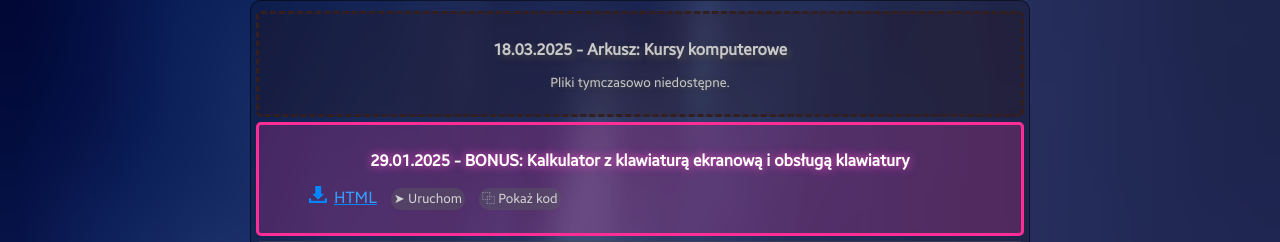
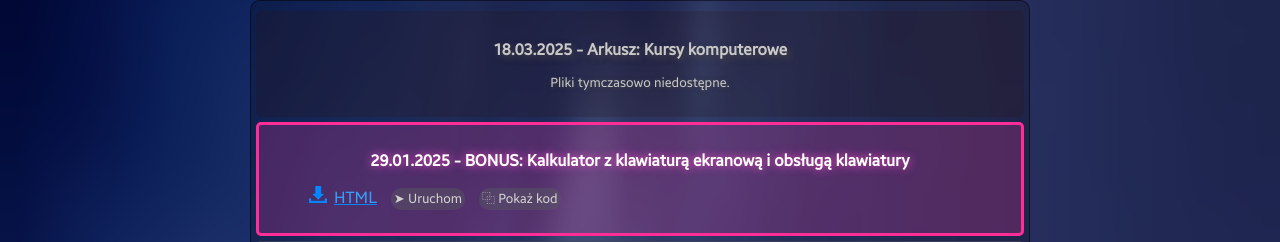
Before and after one commit to MaxMiL4N/archiwum_lekcji, a PHP site: page / in a window 1280 px wide. Shown: the part 270-512 px from the top of the page. Run offline with PHP 8.4, Linux system fonts and the light colour scheme.

Commit message:
Update css.css

```diff
--- a/css.css
+++ b/css.css
@@ -193,7 +193,7 @@ div.day_disabled {
     width: auto;
     background-color: rgba(48, 22, 22, 0.219);
     border-style: dashed;
-    border-color: rgb(53, 30, 30);
+    border-color: rgba(53, 30, 30, 0);
     border-width: 3px;
     border-radius: 5px;
     padding: 10px;
```
